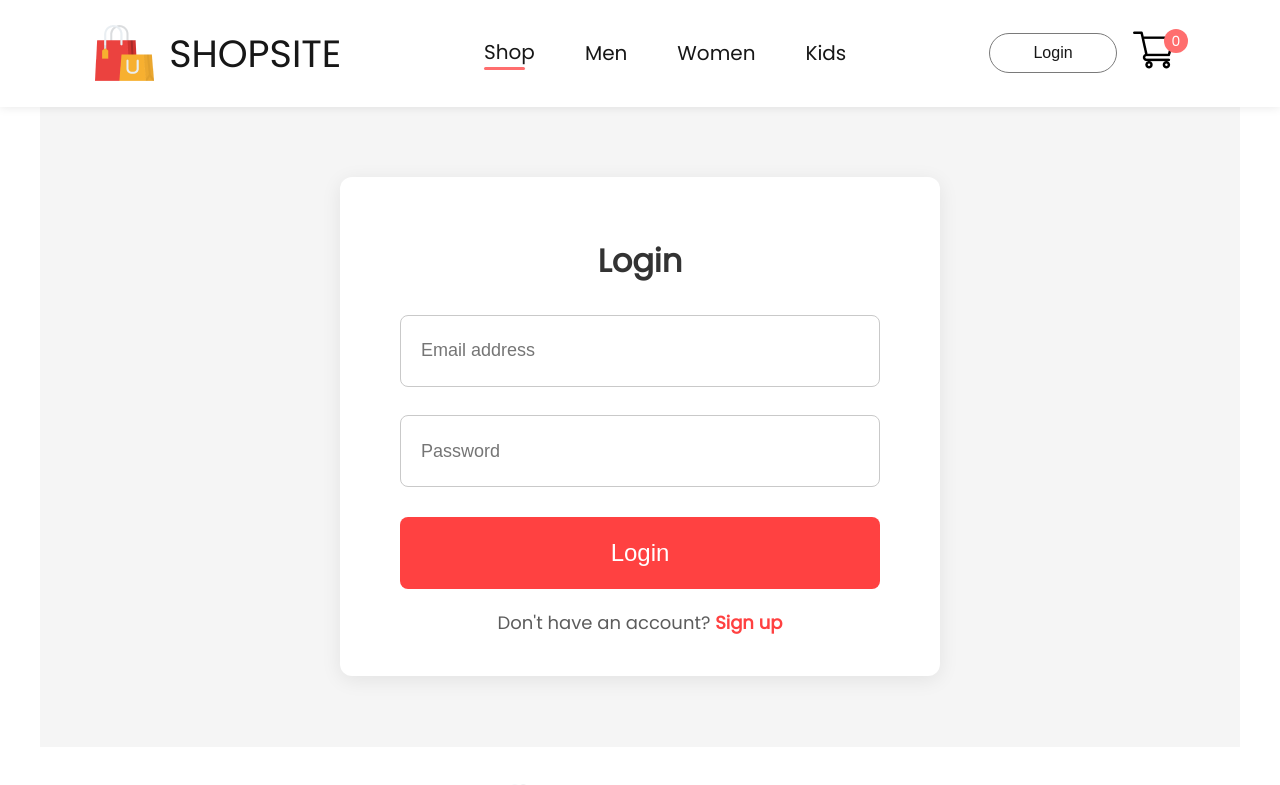
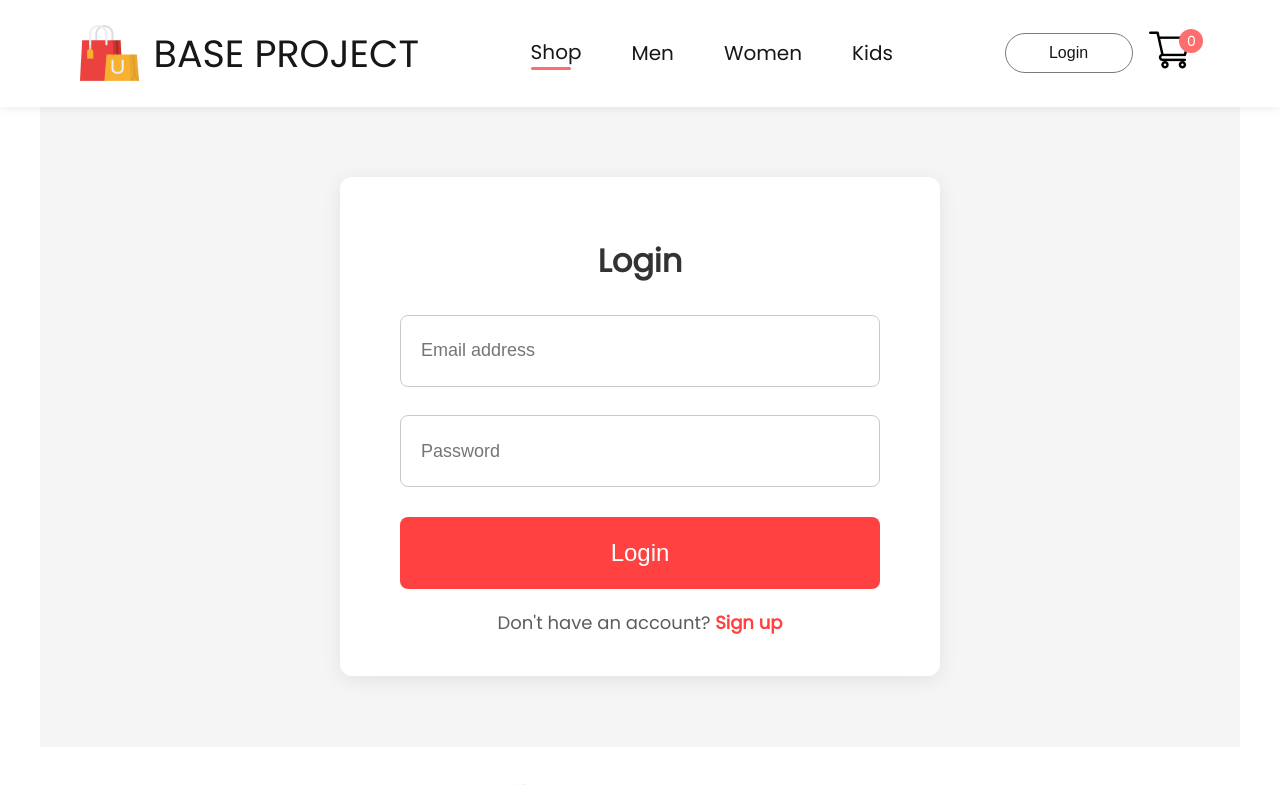
Before and after one commit to ArnaudHalvick/e-commerce-mern-stack, a React (Create React App) app in the folder frontend/: page /login in a window 1280 px wide. Shown: the top 785 px of the page. Built offline with nearby package versions, Linux system fonts and the light colour scheme; no server answers.

Commit message:
Change name

```diff
--- a/frontend/src/components/navbar/Navbar.jsx
+++ b/frontend/src/components/navbar/Navbar.jsx
@@ -23,7 +23,7 @@ const Navbar = () => {
     <div className="shop-navbar">
       <div className="shop-nav-logo">
         <img src={logo} alt="logo" />
-        <p>SHOPSITE</p>
+        <p>BASE PROJECT</p>
       </div>
 
       {/* Hamburger Icon for Mobile */}
```
